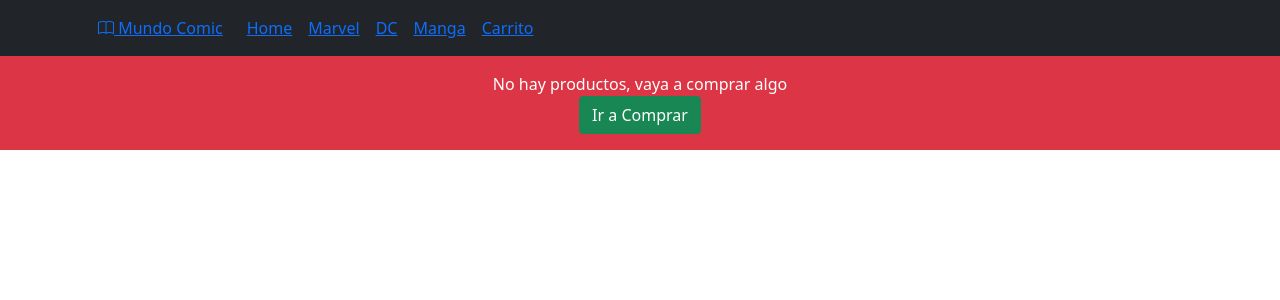
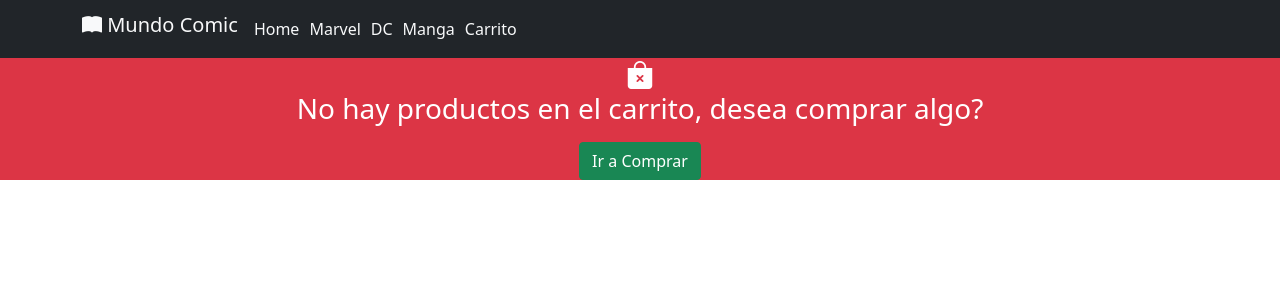
Before and after one commit to gsancineto/eccommerce_coderhouse, a React (Create React App) app: page /cart in a window 1280 px wide. Shown: the top 300 px of the page. Built offline with nearby package versions, Linux system fonts and the light colour scheme.

Commit message:
correcciones varias

```diff
--- a/src/components/Cart.js
+++ b/src/components/Cart.js
@@ -2,9 +2,11 @@ import { Link } from "react-router-dom";
 import { UseCartContext } from "../context/CartContext"
 import CartDetail from "./CartDetail";
 import { getFirestore, collection, addDoc, where, documentId, writeBatch, getDocs, query } from "firebase/firestore"
+import { useState } from "react";
 
 export default function Cart(){
 const {cartList, Total, EmptyCart} = UseCartContext();
+const [buyed, setBuyed] = useState(false);
 const Buy = async(e) => {
     // e.preventDefault();
 
@@ -44,18 +46,33 @@ const Buy = async(e) => {
         stock:res.data().stock - cartList.find(cart => cart.item.id === res.id).qty
     })));
     batch.commit();
+    setBuyed(true);
     EmptyCart();
 }
     return(
         <div>
             {
                 cartList.length !== 0 ?
-                <CartDetail Buy={Buy}/>
+                <>
+                    <CartDetail Buy={Buy}/>
+                </>
                 :
-                <div className="p-3 mb-2 bg-danger text-white d-flex flex-column">
-                    No hay productos, vaya a comprar algo
-                    <Link to='/'><button className="btn btn-success">Ir a Comprar</button></Link>
-                </div>
+                    buyed ?
+                        <div className="h3 mb-2 bg-success text-white d-flex flex-column">
+                            <i className="bi bi-bag-check-fill"></i>
+                            <p>
+                                Muchas gracias por su compra!
+                            </p>
+                            <Link to='/'><button className="btn btn-primary">Volver a Comprar</button></Link>
+                        </div>
+                    :
+                        <div className="h3 mb-2 bg-danger text-white d-flex flex-column">
+                            <i className="bi bi-bag-x-fill"></i>
+                            <p>
+                                No hay productos en el carrito, desea comprar algo?
+                            </p>
+                            <Link to='/'><button className="btn btn-success">Ir a Comprar</button></Link>
+                        </div>
             }
         </div>
     )
--- a/src/components/CartDetail.js
+++ b/src/components/CartDetail.js
@@ -1,5 +1,4 @@
 import { UseCartContext } from "../context/CartContext";
-
 
 export default function CartDetail({Buy}){
     const {cartList, EmptyCart, Total, DeleteFromCart} = UseCartContext();
--- a/src/components/CartWidget.js
+++ b/src/components/CartWidget.js
@@ -4,7 +4,7 @@ export default function CartWidget(){
     const {Quantity} = UseCartContext();
     return(
         <>
-        <i className="bi bi-cart-fill"/> ({Quantity()})
+        <i className="bi bi-cart-fill"/><sup> <span className="badge alert-success">{Quantity()}</span></sup>
         </>
     )
 }
--- a/src/components/ItemListContainer.js
+++ b/src/components/ItemListContainer.js
@@ -1,7 +1,6 @@
 import { useEffect } from "react";
 import {collection, getDocs, getFirestore, query, where} from "firebase/firestore"
 import ItemList from "./ItemList";
-import { getItems } from "./Utils";
 import { useState } from "react";
 import { useParams } from "react-router-dom";
 
--- a/src/components/LogoWidget.js
+++ b/src/components/LogoWidget.js
@@ -1,5 +1,5 @@
 export default function LogoWidget(){
     return(
-        <i className="bi bi-book"/>
+        <i className="bi bi-book-fill"/>
     )
 }
--- a/src/components/NavBar.jsx
+++ b/src/components/NavBar.jsx
@@ -12,13 +12,13 @@ export default function NavBar(){
         <div>
             <Navbar bg="dark" variant="dark">
                 <Container>
-                    <Nav.Link ><Link to='/'><LogoWidget/> Mundo Comic</Link></Nav.Link>
+                    <Navbar.Brand className="h5"><Link className="text-light text-decoration-none" to='/'><LogoWidget/> Mundo Comic</Link></Navbar.Brand>
                     <Nav className="me-auto">
-                        <Nav.Link ><Link to="/">Home</Link></Nav.Link>
-                        <Nav.Link ><Link to='categoria/marvel'>Marvel</Link></Nav.Link>
-                        <Nav.Link ><Link to='categoria/dc'>DC</Link></Nav.Link>
-                        <Nav.Link ><Link to='categoria/manga'>Manga</Link></Nav.Link>
-                        <Nav.Link ><Link to='/cart'>Carrito {Quantity()===0 ? "" : <CartWidget/> }</Link></Nav.Link>
+                        <Link className="text-light text-decoration-none" style={{ marginRight: 10 }} to="/">Home</Link>
+                        <Link className="text-light text-decoration-none" style={{ marginRight: 10 }} to='categoria/marvel'>Marvel</Link>
+                        <Link className="text-light text-decoration-none" style={{ marginRight: 10 }} to='categoria/dc'>DC</Link>
+                        <Link className="text-light text-decoration-none" style={{ marginRight: 10 }} to='categoria/manga'>Manga</Link>
+                        <Link className="text-light text-decoration-none" style={{ marginRight: 10 }} to='/cart'>Carrito {Quantity()===0 ? "" : <CartWidget/> }</Link>
                     </Nav>
                 </Container>
             </Navbar>
```
